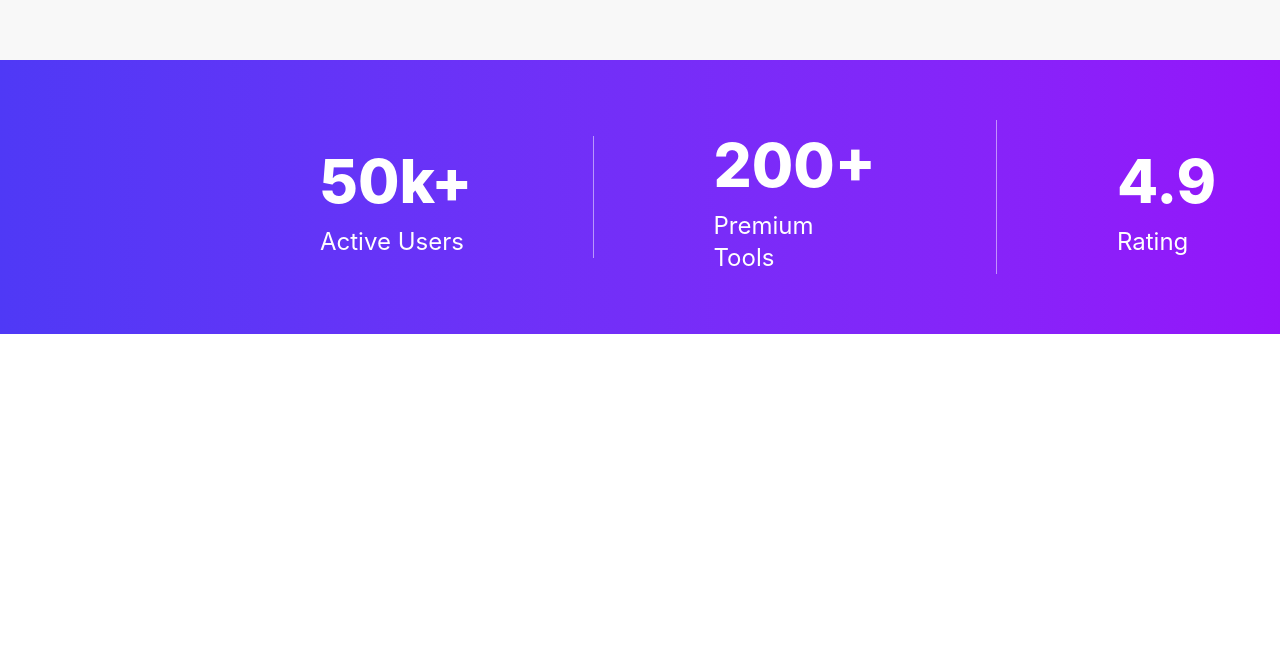
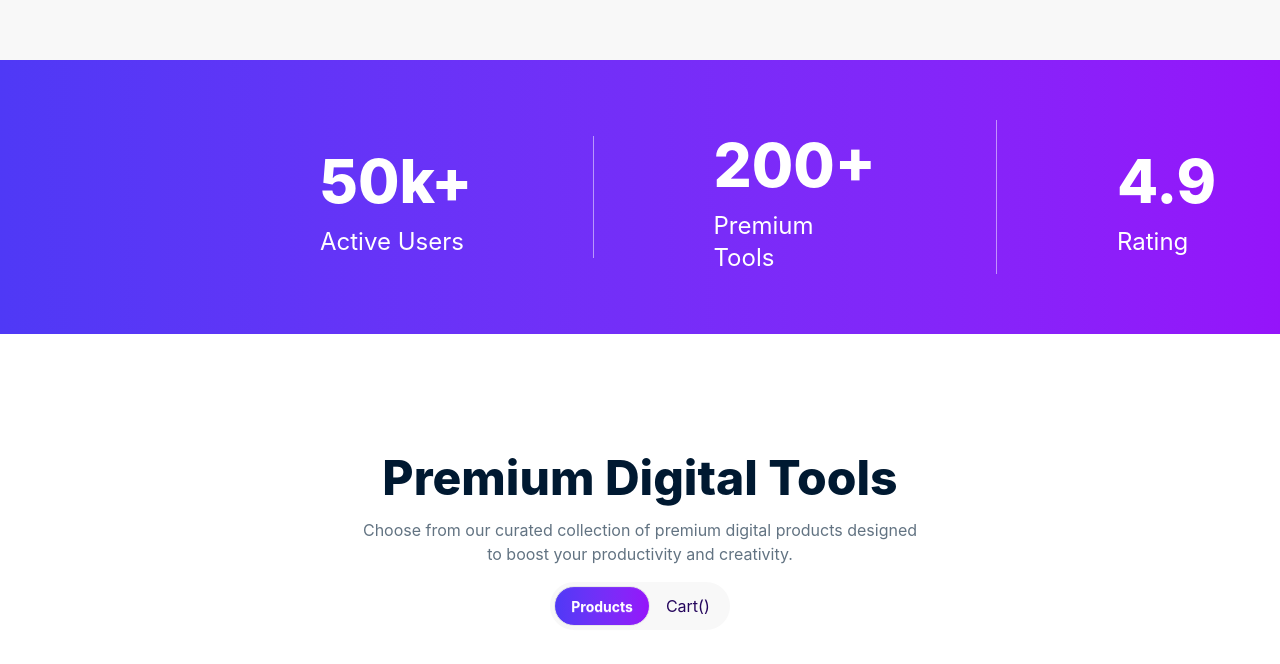
Before and after one commit to MstIsratJahanAnika/B13-A6-DigiTools-Platform, a React (Vite) app: page / in a window 1280 px wide. Shown: the part 837-1501 px from the top of the page. Before the commit the page ends 1171 px from the top, so only its background shows below. Built offline with nearby package versions, Linux system fonts and the light colour scheme.

Commit message:
premium digital tools part & static buttons added

```diff
--- a/src/App.jsx
+++ b/src/App.jsx
@@ -2,6 +2,7 @@ import './App.css'
 import Hero from './components/heroSection/Hero'
 import RatingSection from './components/heroSection/RatingSection'
 import Navbar from './components/Navbar/Navbar'
+import DigitalToolsDescription from './components/UI/DigitalToolsDescription'
 
 function App() {
 
@@ -15,6 +16,9 @@ function App() {
 
       {/* hero section er thik niche gradient part */}
       <RatingSection />
+
+      {/* Digital Tools Description Section */}
+      <DigitalToolsDescription />
     </>
   )
 }
--- /dev/null
+++ b/src/components/UI/DigitalToolsDescription.jsx
@@ -0,0 +1,26 @@
+// import React from 'react';
+
+const DigitalToolsDescription = () => {
+    return (
+        <div className="mt-30 mb-10 space-y-4 text-center">
+            <div className="space-y-4">
+                <h3 className="font-extrabold text-5xl text-[#001931]">Premium Digital Tools</h3>
+                <p className="text-[#627382]">Choose from our curated collection of premium digital products designed <br/>to boost your productivity and creativity.</p>
+            </div>
+
+            {/* nested pill-button */}
+            <div className="inline-flex items-center bg-base-200 rounded-full p-1">
+                <button className="px-4 py-2 rounded-full btn bg-linear-to-r from-[#4F39F6] to-[#9514FA] text-white font-bold">
+                    Products
+                </button>
+
+                <button className="px-4 py-2 rounded-full text-[#25065D]">
+                    Cart()
+                </button>
+
+            </div>
+        </div>
+    );
+};
+
+export default DigitalToolsDescription;
```
